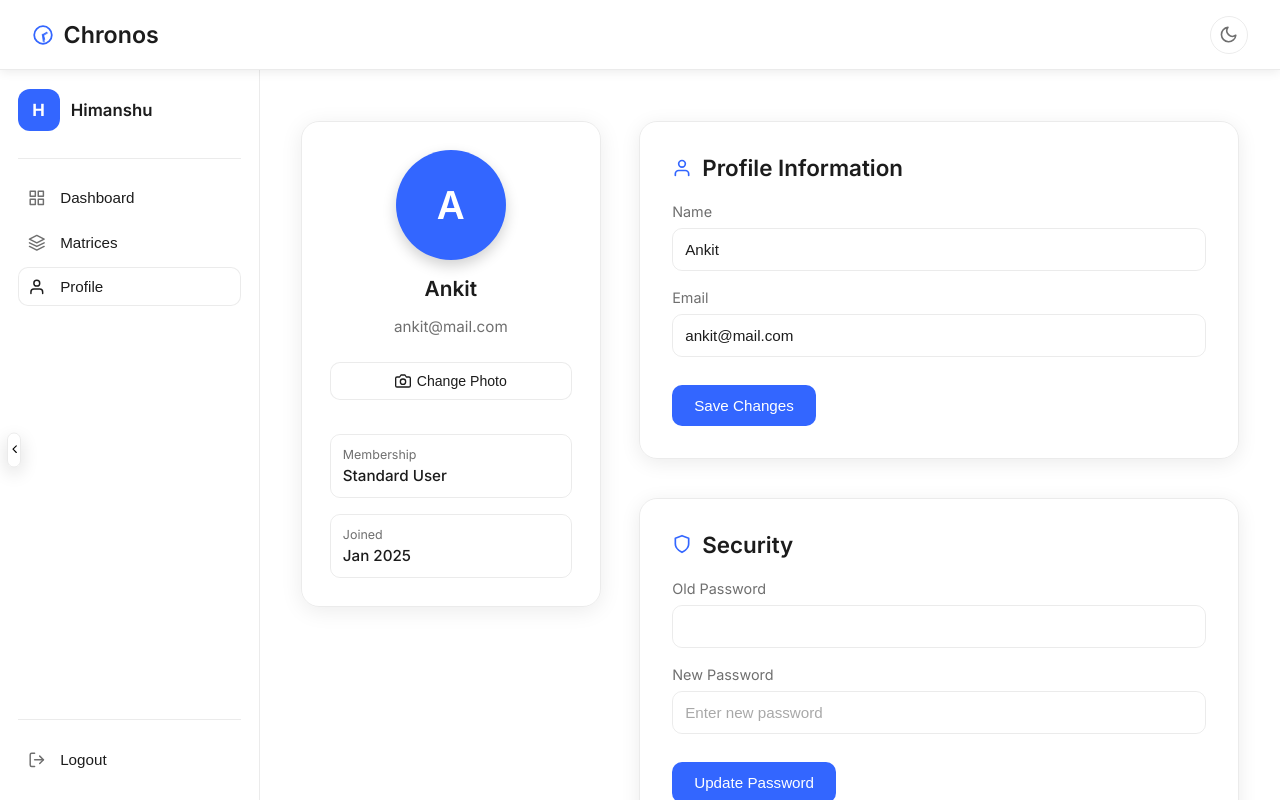
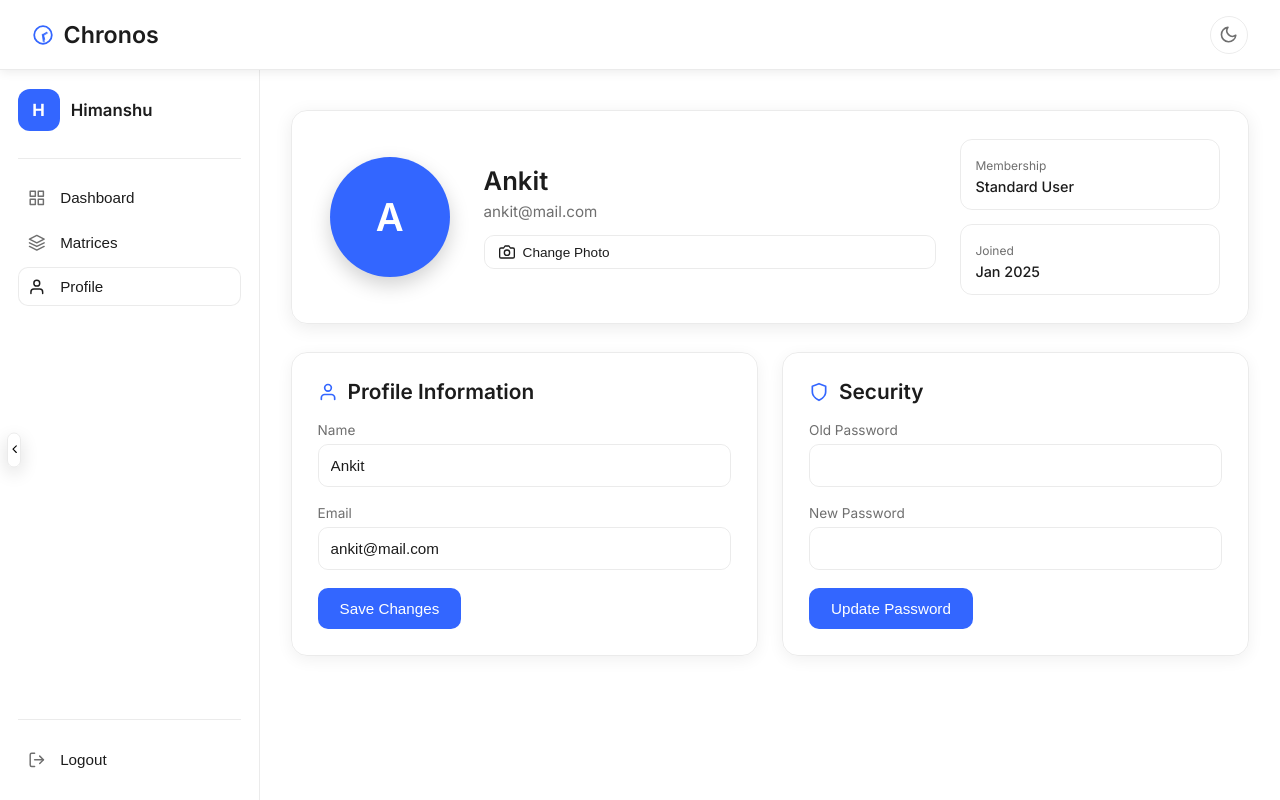
Before and after one commit to ankitbareth-dev/frontend-for-chronos, a Next.js app: page /dashboard/profile in a window 1280 px wide. Built offline with nearby package versions, Linux system fonts and the light colour scheme; no server answers.

Commit message:
updated profile layout

```diff
--- a/app/dashboard/profile/Profile.module.sass
+++ b/app/dashboard/profile/Profile.module.sass
@@ -2,116 +2,114 @@
   width: 100%
   display: flex
   justify-content: center
-  padding-block: clamp(30px, 4vw, 60px)
-  background: var(--bg-topbar)
+  padding-block: 40px
+  background: var(--bg-main)
   min-height: 100vh
 
-
 .wrapper
-  width: min(1200px, 92%)
-  display: grid
-  grid-template-columns: 300px 1fr
-  gap: clamp(20px, 3vw, 40px)
-
-  @media (max-width: 992px)
-    grid-template-columns: 1fr
-    gap: 20px
-
-.sidebar
-  background: var(--bg-main)
-  padding: 28px
-  border-radius: 18px
-  border: 1px solid var(--border-color)
-  height: fit-content
-  box-shadow: 0 4px 22px rgba(0, 0, 0, 0.08)
-  display: flex
-  justify-content: center
-
-.avatarSection
+  width: min(1180px, 94%)
   display: flex
   flex-direction: column
-  text-align: center
-  gap: 16px
-  width: 100%
+  gap: 28px
 
-.avatar
-  width: 110px
-  height: 110px
+/* -------------------- TOP PROFILE CARD -------------------- */
+.profileTop
+  background: var(--bg-topbar)
+  border: 1px solid var(--border-color)
+  border-radius: 16px
+  padding: 28px
+  display: grid
+  grid-template-columns: 140px 1fr 260px
+  align-items: center
+  gap: 24px
+  box-shadow: 0 4px 18px rgba(0,0,0,.08)
+
+  @media (max-width: 900px)
+    grid-template-columns: 1fr
+    text-align: center
+
+.avatarLarge
+  width: 120px
+  height: 120px
   border-radius: 50%
   background: var(--logo-color)
   display: flex
+  align-items: center
   justify-content: center
-  align-items: center
   font-size: 2.4rem
   font-weight: 600
-  color: #fff
-  margin: 0 auto
-  box-shadow: 0 6px 14px rgba(0, 0, 0, 0.18)
+  color: white
+  margin: auto
+  box-shadow: 0 8px 20px rgba(0,0,0,.18)
 
-.username
-  font-size: 1.3rem
-  font-weight: 600
-  color: var(--text-primary)
-  margin: 0
+.topInfo
+  display: flex
+  flex-direction: column
+  gap: 6px
 
-.userEmail
-  font-size: 0.95rem
-  color: var(--text-secondary)
-  margin: 0
+  h2
+    font-size: 1.6rem
+    font-weight: 600
+    color: var(--text-primary)
+
+  p
+    font-size: 0.95rem
+    color: var(--text-secondary)
 
 .secondaryBtn
-  margin-top: 10px
-  padding: 10px 14px
+  margin-top: 8px
+  padding: 8px 14px
+  display: inline-flex
+  align-items: center
+  gap: 8px
+  border: 1px solid var(--border-color)
+  background: var(--bg-main)
   border-radius: 10px
-  background: rgba(255, 255, 255, 0.04)
-  border: 1px solid var(--border-color)
   cursor: pointer
+  font-size: 0.85rem
   color: var(--text-primary)
-  font-size: 0.88rem
-  display: flex
-  align-items: center
-  justify-content: center
-  gap: 6px
-  transition: all 0.25s ease
+  transition: .2s
 
   &:hover
-    background: rgba(255, 255, 255, 0.08)
+    background: var(--bg-hover)
 
-.infoList
-  margin-top: 18px
+.metaGrid
   display: grid
-  gap: 16px
+  gap: 14px
 
   div
-    text-align: left
-    padding: 12px
-    background: var(--bg-topbar)
-    border-radius: 10px
+    padding: 14px
+    border-radius: 12px
+    background: var(--bg-main)
     border: 1px solid var(--border-color)
 
     span
-      font-size: 0.78rem
+      font-size: 0.75rem
       color: var(--text-secondary)
-      display: block
 
     p
-      font-size: 0.95rem
       margin-top: 4px
+      font-size: 0.9rem
+      font-weight: 500
       color: var(--text-primary)
-      font-weight: 500
-      margin: 4px 0 0 0
 
-.content
-  display: flex
-  flex-direction: column
-  gap: clamp(24px, 3vw, 40px)
+/* -------------------- BOTTOM GRID -------------------- */
+.bottomGrid
+  width: 100%
+  display: grid
+  grid-template-columns: repeat(2, 1fr)
+  gap: 24px
 
+  @media (max-width: 900px)
+    grid-template-columns: 1fr
+
+/* -------------------- CARD SECTION -------------------- */
 .section
-  background: var(--bg-main)
-  padding: clamp(22px, 3vw, 32px)
-  border-radius: 18px
+  background: var(--bg-topbar)
+  padding: 26px
+  border-radius: 16px
   border: 1px solid var(--border-color)
-  box-shadow: 0 4px 20px rgba(0, 0, 0, 0.08)
+  box-shadow: 0 4px 16px rgba(0,0,0,.06)
   display: flex
   flex-direction: column
   gap: 18px
@@ -120,13 +118,10 @@
   display: flex
   align-items: center
   gap: 10px
-  margin-bottom: 4px
 
   h2
-    font-size: 1.4rem
+    font-size: 1.3rem
     font-weight: 600
-    color: var(--text-primary)
-    margin: 0
 
 .icon
   color: var(--logo-color)
@@ -137,43 +132,35 @@
   flex-direction: column
   gap: 6px
 
-.label
-  font-size: 0.9rem
-  color: var(--text-secondary)
-  margin-bottom: 2px
+  label
+    font-size: 0.85rem
+    color: var(--text-secondary)
 
-.input
-  width: 100%
-  padding: 12px
-  border-radius: 10px
-  border: 1px solid var(--border-color)
-  background: var(--bg-topbar)
-  color: var(--text-primary)
-  font-size: 0.95rem
-  transition: border 0.2s ease
-  box-sizing: border-box
+  input
+    padding: 12px
+    border-radius: 10px
+    border: 1px solid var(--border-color)
+    background: var(--bg-main)
+    font-size: 0.95rem
+    color: var(--text-primary)
+    transition: border .2s
 
-  &:focus
-    border-color: var(--logo-color)
-    outline: none
-
-  &::placeholder
-    color: var(--text-secondary)
-    opacity: 0.6
+    &:focus
+      border-color: var(--logo-color)
+      outline: none
 
 .primaryBtn
-  margin-top: 10px
-  align-self: flex-start
   padding: 12px 22px
   background: var(--logo-color)
+  border: none
   border-radius: 10px
-  border: none
-  color: #fff
-  cursor: pointer
   font-size: 0.95rem
   font-weight: 500
-  transition: all 0.25s ease
+  color: white
+  cursor: pointer
+  align-self: flex-start
+  transition: .2s
 
   &:hover
     transform: translateY(-2px)
-    box-shadow: 0 6px 16px rgba(0, 0, 0, 0.22)
+    box-shadow: 0 6px 14px rgba(0,0,0,.18)
--- a/app/dashboard/profile/page.tsx
+++ b/app/dashboard/profile/page.tsx
@@ -1,93 +1,80 @@
 "use client";
 
 import { ChangeEvent, useState } from "react";
-import { FiCamera, FiMail, FiUser, FiShield } from "react-icons/fi";
+import { FiCamera, FiUser, FiShield } from "react-icons/fi";
 import styles from "./Profile.module.sass";
 
 const Profile = () => {
-  const [name, setName] = useState<string>("Ankit");
-  const [email, setEmail] = useState<string>("ankit@mail.com");
-  const [oldPass, setOldPass] = useState<string>("");
-  const [newPass, setNewPass] = useState<string>("");
+  const [name, setName] = useState("Ankit");
+  const [email, setEmail] = useState("ankit@mail.com");
+  const [oldPass, setOldPass] = useState("");
+  const [newPass, setNewPass] = useState("");
 
-  const handle =
-    (setter: (value: string) => void) => (e: ChangeEvent<HTMLInputElement>) =>
+  const handle = (setter: any) => (e: ChangeEvent<HTMLInputElement>) =>
     setter(e.target.value);
 
   return (
     <div className={styles.page}>
       <div className={styles.wrapper}>
-        {/* Sidebar */}
-        <aside className={styles.sidebar}>
-          <div className={styles.avatarSection}>
-            <div className={styles.avatar}>{name.charAt(0)}</div>
+        {/* TOP PROFILE CARD (FULL WIDTH) */}
+        <section className={styles.profileTop}>
+          <div className={styles.avatarLarge}>{name.charAt(0)}</div>
 
-            <h3 className={styles.username}>{name}</h3>
-            <p className={styles.userEmail}>{email}</p>
+          <div className={styles.topInfo}>
+            <h2>{name}</h2>
+            <p>{email}</p>
 
             <button className={styles.secondaryBtn}>
               <FiCamera size={16} />
               Change Photo
             </button>
+          </div>
 
-            <div className={styles.infoList}>
+          <div className={styles.metaGrid}>
             <div>
               <span>Membership</span>
               <p>Standard User</p>
             </div>
+
             <div>
               <span>Joined</span>
               <p>Jan 2025</p>
             </div>
           </div>
-          </div>
-        </aside>
+        </section>
 
-        {/* Main Content */}
-        <main className={styles.content}>
-          {/* Profile Information */}
-          <div className={styles.section}>
+        {/* BOTTOM GRID */}
+        <div className={styles.bottomGrid}>
+          {/* LEFT → PROFILE INFO */}
+          <section className={styles.section}>
             <div className={styles.sectionHeader}>
-              <FiUser className={styles.icon} size={20} />
+              <FiUser className={styles.icon} />
               <h2>Profile Information</h2>
             </div>
 
             <div className={styles.field}>
-              <label className={styles.label}>Name</label>
-              <input
-                className={styles.input}
-                type="text"
-                value={name}
-                onChange={handle(setName)}
-                placeholder="Enter your name"
-              />
+              <label>Name</label>
+              <input type="text" value={name} onChange={handle(setName)} />
             </div>
 
             <div className={styles.field}>
-              <label className={styles.label}>Email</label>
-              <input
-                className={styles.input}
-                type="email"
-                value={email}
-                onChange={handle(setEmail)}
-                placeholder="Enter email"
-              />
+              <label>Email</label>
+              <input type="email" value={email} onChange={handle(setEmail)} />
             </div>
 
             <button className={styles.primaryBtn}>Save Changes</button>
-          </div>
+          </section>
 
-          {/* Security Section */}
-          <div className={styles.section}>
+          {/* RIGHT → SECURITY */}
+          <section className={styles.section}>
             <div className={styles.sectionHeader}>
-              <FiShield className={styles.icon} size={20} />
+              <FiShield className={styles.icon} />
               <h2>Security</h2>
             </div>
 
             <div className={styles.field}>
-              <label className={styles.label}>Old Password</label>
+              <label>Old Password</label>
               <input
-                className={styles.input}
                 type="password"
                 value={oldPass}
                 onChange={handle(setOldPass)}
@@ -95,19 +82,17 @@ const Profile = () => {
             </div>
 
             <div className={styles.field}>
-              <label className={styles.label}>New Password</label>
+              <label>New Password</label>
               <input
-                className={styles.input}
                 type="password"
                 value={newPass}
                 onChange={handle(setNewPass)}
-                placeholder="Enter new password"
               />
             </div>
 
             <button className={styles.primaryBtn}>Update Password</button>
+          </section>
         </div>
-        </main>
       </div>
     </div>
   );
```
Lines whose indentation alone changed are shown as unchanged.
